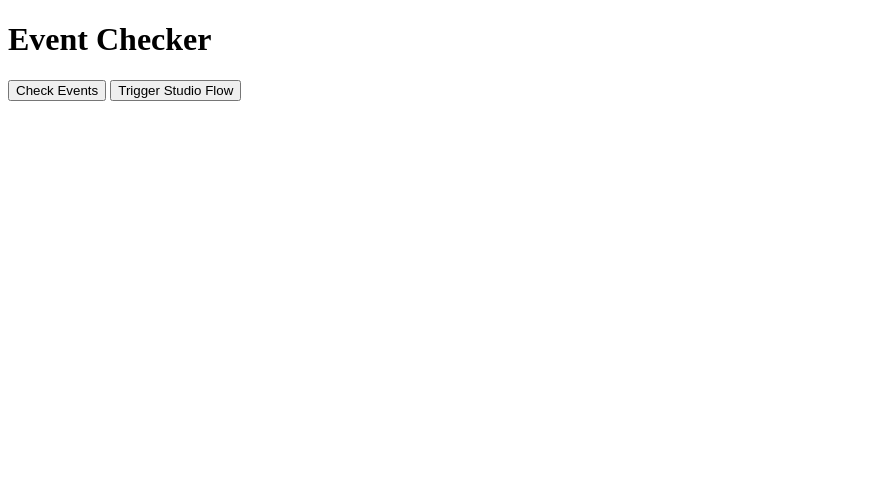
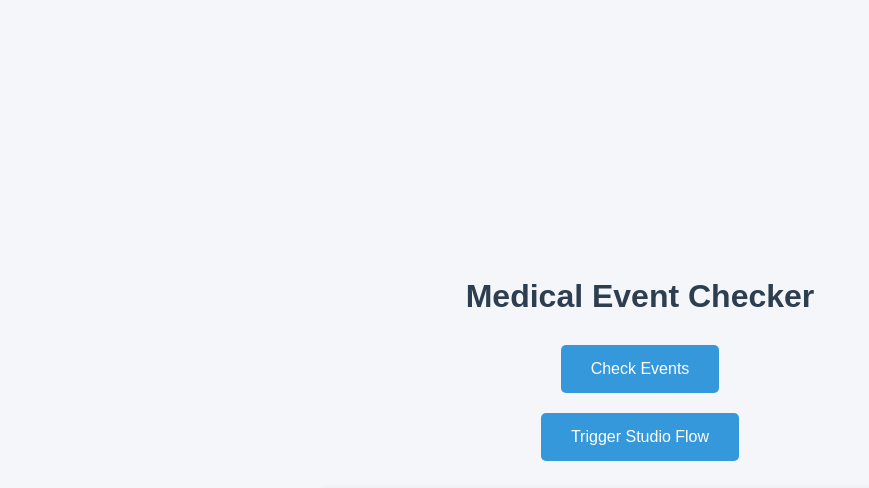
Before and after one commit to hwhitfield2/NightscoutAlert, a website: page index.html in a window 1280 px wide. Shown: the whole page, without its empty margins (0-869 px from the left). Drawn offline with Linux system fonts and the light colour scheme.

Commit message:
Update index.html

```diff
--- a/index.html
+++ b/index.html
@@ -3,10 +3,52 @@
 <head>
   <meta charset="UTF-8">
   <meta name="viewport" content="width=device-width, initial-scale=1.0">
-  <title>Event Checker</title>
+  <title>Medical Event Checker</title>
+  <style>
+    body {
+      font-family: Arial, sans-serif;
+      background-color: #f4f6f9;
+      color: #333;
+      margin: 0;
+      padding: 0;
+      display: flex;
+      flex-direction: column;
+      align-items: center;
+      justify-content: center;
+      height: 100vh;
+    }
+    h1 {
+      color: #2c3e50;
+      margin-bottom: 20px;
+    }
+    button {
+      background-color: #3498db;
+      color: white;
+      border: none;
+      padding: 15px 30px;
+      margin: 10px;
+      font-size: 16px;
+      cursor: pointer;
+      border-radius: 5px;
+      transition: background-color 0.3s;
+    }
+    button:hover {
+      background-color: #2980b9;
+    }
+    pre {
+      background-color: #ecf0f1;
+      padding: 20px;
+      border-radius: 5px;
+      margin-top: 20px;
+      width: 80%;
+      max-width: 600px;
+      overflow-x: auto;
+      box-shadow: 0 0 10px rgba(0, 0, 0, 0.1);
+    }
+  </style>
 </head>
 <body>
-  <h1>Event Checker</h1>
+  <h1>Medical Event Checker</h1>
   <button id="checkEventsButton">Check Events</button>
   <button id="triggerFlowButton">Trigger Studio Flow</button>
   <pre id="result"></pre>
```
